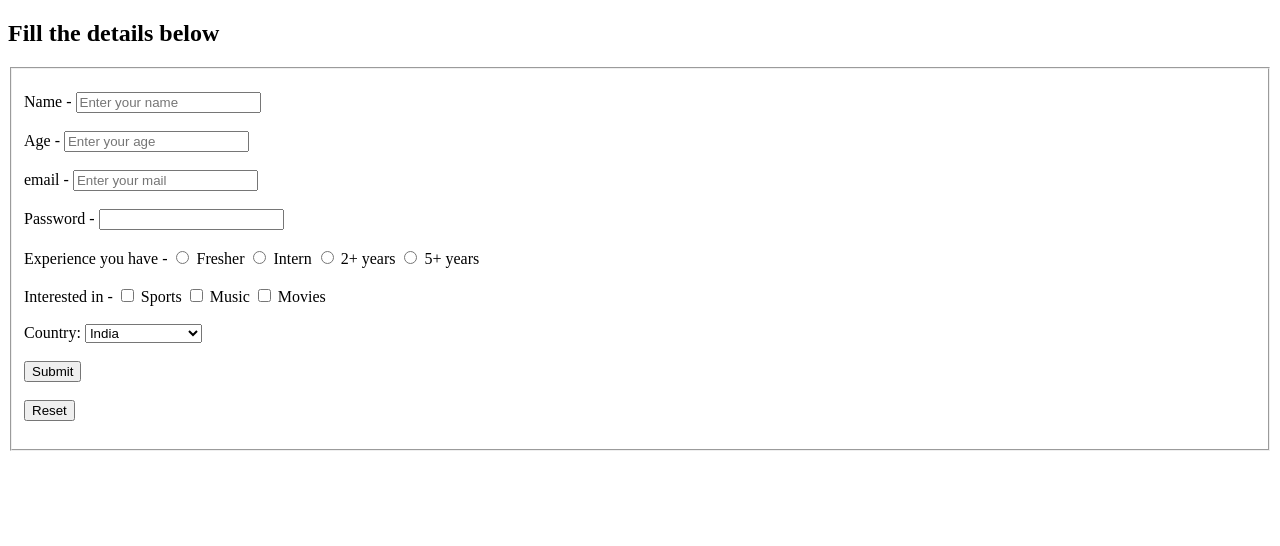
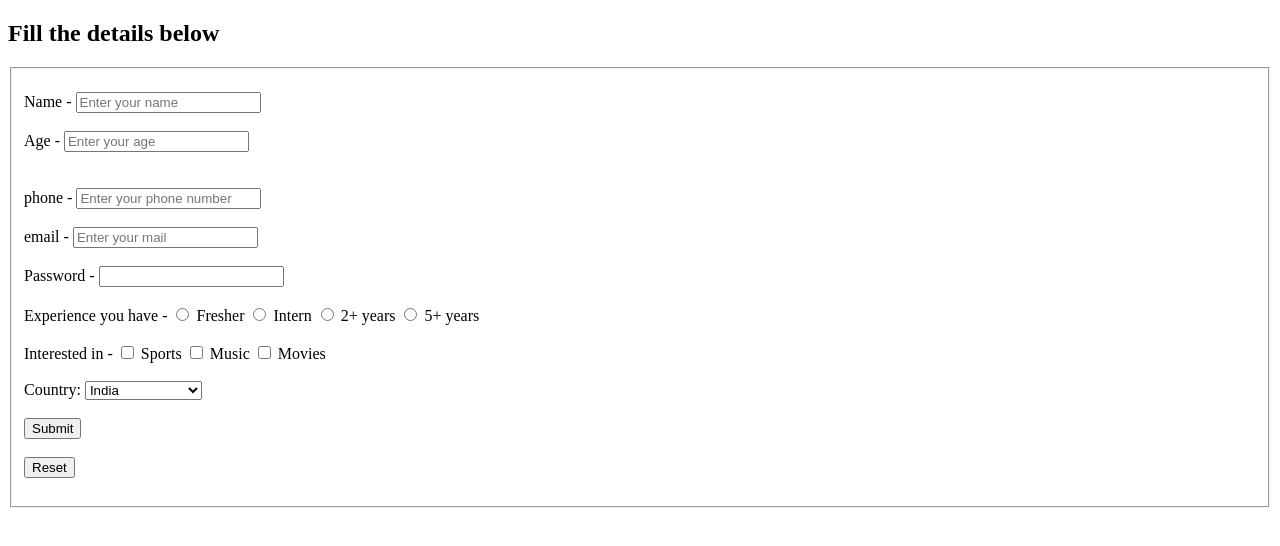
Before and after one commit to Anubhav-Webknot/Track1-HTML_assignment, a plain HTML site: page index.html in a window 1280 px wide. Drawn offline with Linux system fonts and the light colour scheme.

Commit message:
made form

```diff
--- a/index.html
+++ b/index.html
@@ -19,6 +19,13 @@
             <br>
             <label for="age">Age - </label>
             <input type="number" placeholder="Enter your age"required > <br>
+            <br>
+        </div>
+
+        <div class="phone">
+            <br>
+            <label for="phone">phone - </label>
+            <input type="phone" placeholder="Enter your phone number"required > <br>
             <br>
         </div>
 
```
